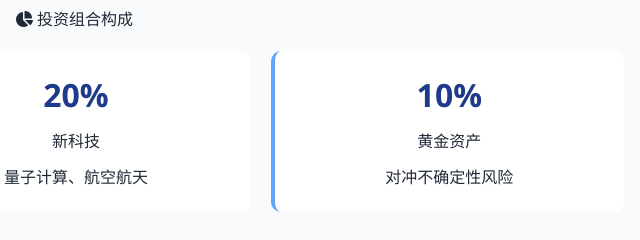
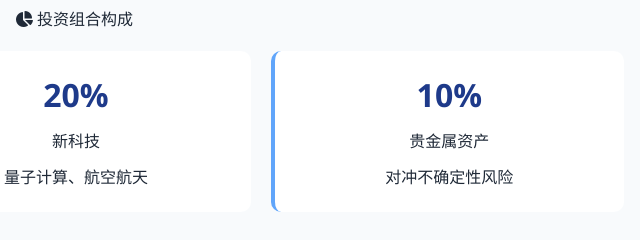
Before and after one commit to David-hu01/David-private-fund, a plain HTML site: page investment_framework_report.html in a window 1280 px wide. Shown: the part 1860-2100 px from the top of the page, 566-1206 px from the left. Drawn offline with nearby package versions, Linux system fonts and the light colour scheme.

Commit message:
Update investment_framework_report.html

```diff
--- a/investment_framework_report.html
+++ b/investment_framework_report.html
@@ -997,7 +997,7 @@
                         </div>
                         <div class="allocation-item">
                             <div class="allocation-percentage">10%</div>
-                            <div class="allocation-label">黄金资产</div>
+                            <div class="allocation-label">贵金属资产</div>
                             <p>对冲不确定性风险</p>
                         </div>
                     </div>
```
